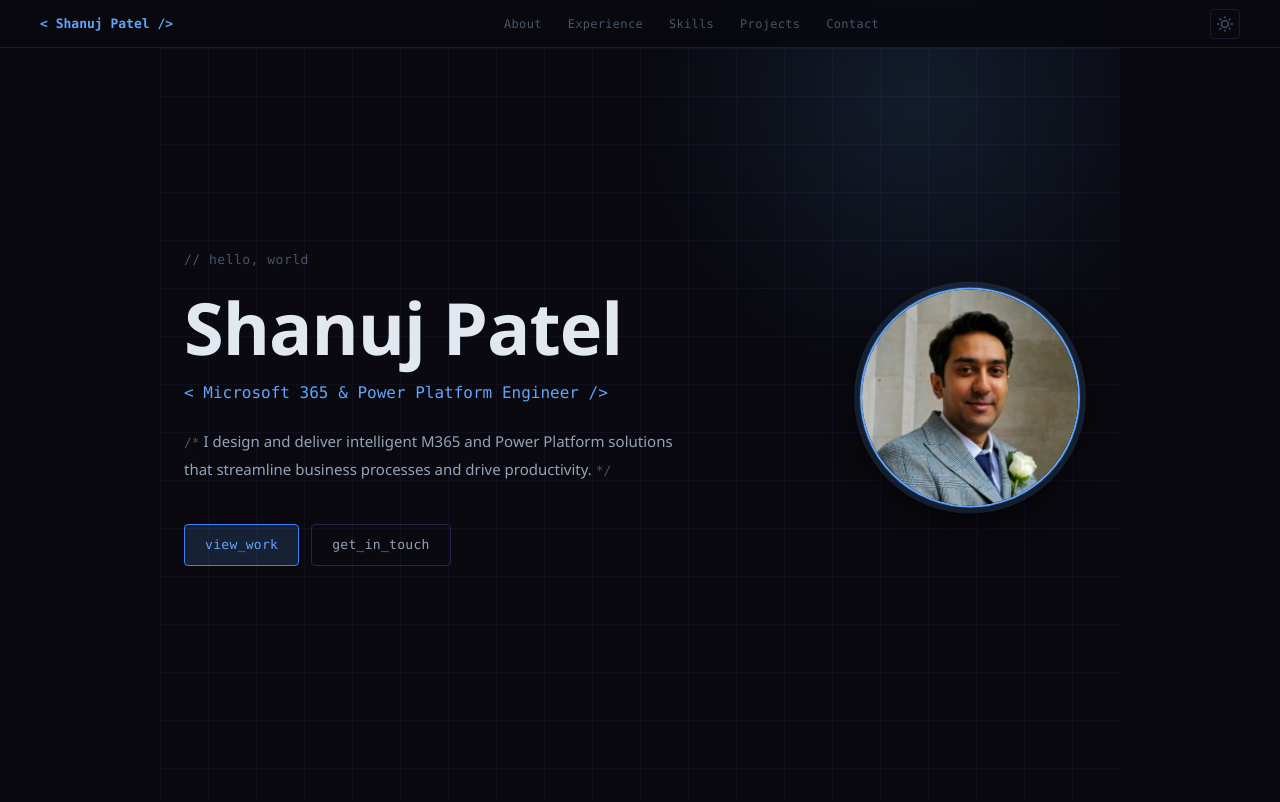
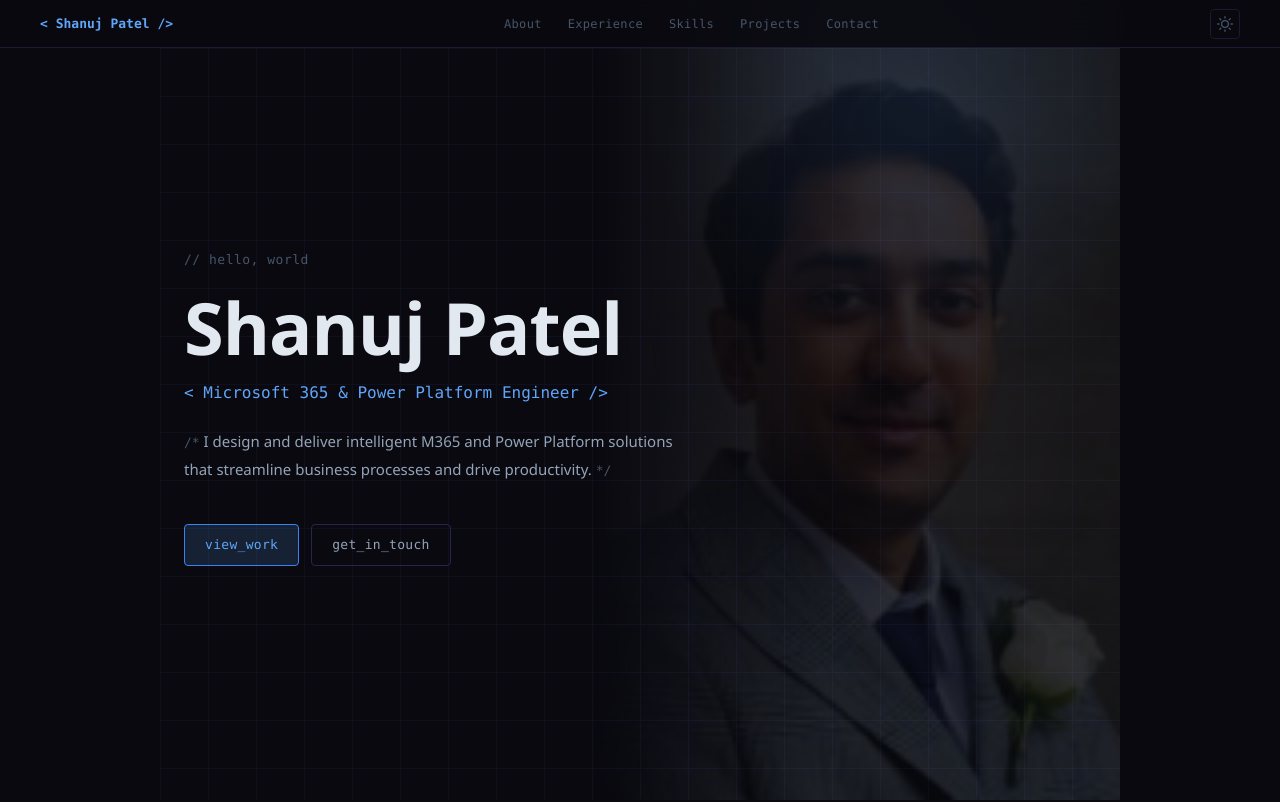
Before and after one commit to ShanujPatel/portfolio, a React (Vite) app: page / in a window 1280 px wide. Shown: the top 802 px of the page. Built offline with nearby package versions, Linux system fonts and the light colour scheme.

Commit message:
updated photo hero display

```diff
--- a/src/components/About.module.css
+++ b/src/components/About.module.css
@@ -47,7 +47,6 @@
   transition: background 0.15s, border-color 0.15s;
 }
 
-.resumeBtn::before { content: '$'; opacity: 0.5; }
 
 .resumeBtn:hover {
   background: var(--brand-light);
--- a/src/components/Hero.module.css
+++ b/src/components/Hero.module.css
@@ -39,7 +39,6 @@
   max-width: 960px;
   margin: 0 auto;
   width: 100%;
-  padding-right: 280px;
 }
 
 /* // hello, world */
@@ -143,29 +142,34 @@
   color: var(--brand);
 }
 
-/* Profile photo */
+/* Profile photo — faded background */
 .photoWrap {
   position: absolute;
-  right: max(40px, calc(50% - 440px));
-  top: 50%;
-  transform: translateY(-50%);
-  z-index: 2;
+  right: 0;
+  top: 0;
+  width: 55%;
+  height: 100%;
+  z-index: 0;
+  pointer-events: none;
+  -webkit-mask-image: linear-gradient(to right, transparent 0%, black 45%);
+  mask-image: linear-gradient(to right, transparent 0%, black 45%);
 }
 
 .photo {
-  width: 220px;
-  height: 220px;
-  border-radius: 50%;
+  width: 100%;
+  height: 100%;
+  border-radius: 0;
   object-fit: cover;
-  object-position: top;
-  border: 2px solid var(--brand);
-  box-shadow: 0 0 0 6px var(--brand-light), var(--shadow-lg);
+  object-position: top center;
+  opacity: 0.15;
+  border: none;
+  box-shadow: none;
 }
 
 @media (max-width: 780px) {
   .hero { padding-top: 120px; padding-bottom: 60px; }
   .content { padding-right: 0; }
-  .photoWrap { position: static; transform: none; margin: 0 auto 36px; display: block; text-align: center; }
-  .photo { width: 150px; height: 150px; }
+  .photoWrap { width: 100%; -webkit-mask-image: linear-gradient(to top, transparent 0%, black 40%); mask-image: linear-gradient(to top, transparent 0%, black 40%); }
+  .photo { opacity: 0.1; }
   .actions { justify-content: flex-start; }
 }
```
